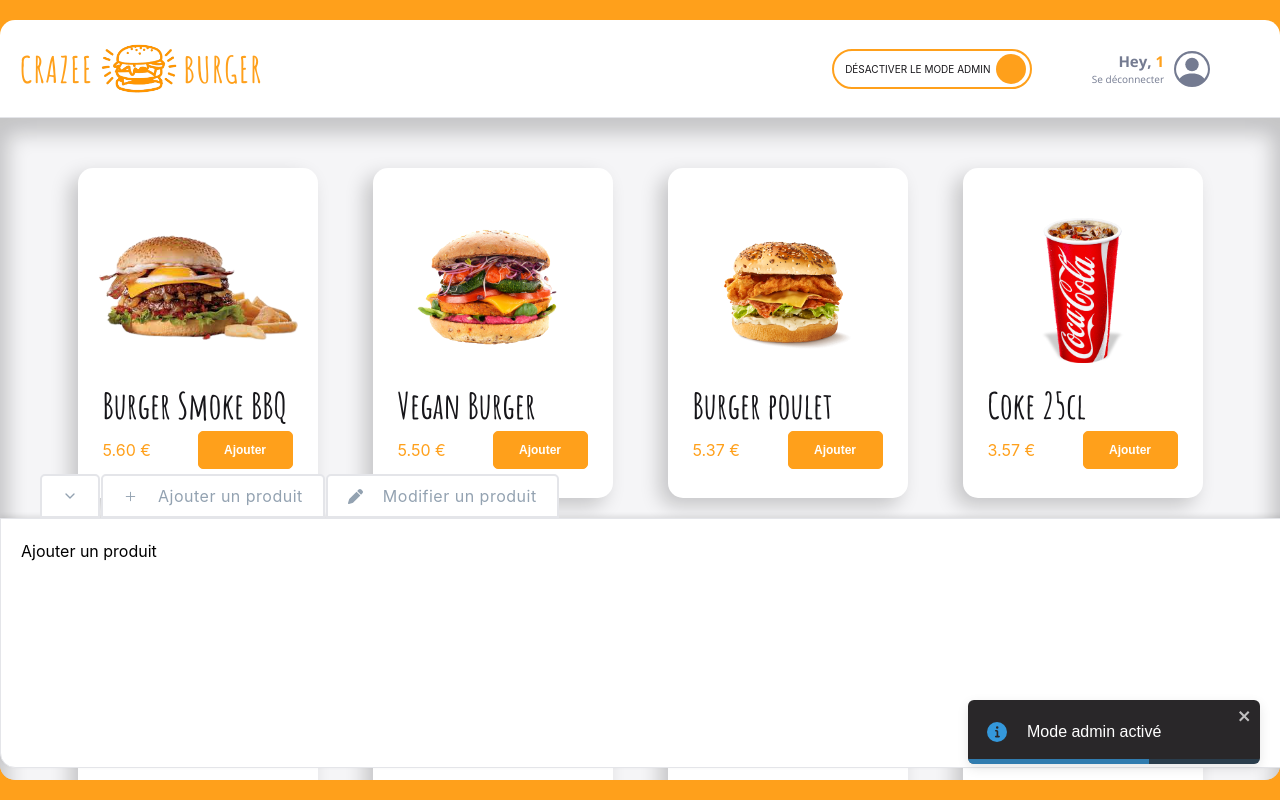
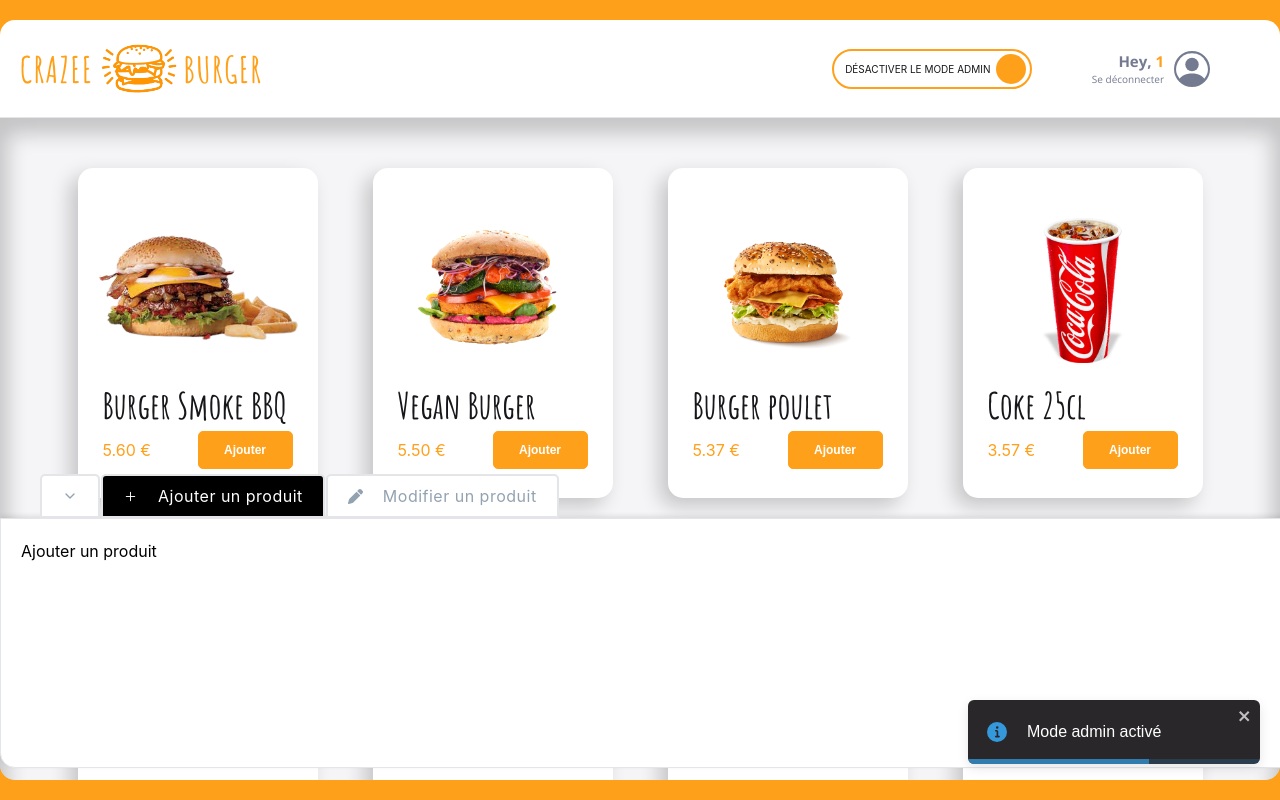
Before and after one commit to michelschmitt68/crazee-burger, a React (Vite) app: page /order/1 in a window 1280 px wide. Both pictures are taken after a click on the label 931 px from the left and 68 px from the top of the page. Built offline with nearby package versions, Linux system fonts and the light colour scheme; grey boxes are pictures that could not be loaded.

Commit message:
✨ F07: OrderPage < PanelAdmin < Add Tab selector, create const tabs for futur tab

```diff
--- a/src/components/pages/order/PanelAdmin/PanelAdmin.jsx
+++ b/src/components/pages/order/PanelAdmin/PanelAdmin.jsx
@@ -11,40 +11,64 @@
 
 const PanelAdmin = () => {
     const [isVisible, setIsVisible] = useState(true);
+    const [activeTab, setActiveTab] = useState("addProduct");
+    const [description, setDescription] = useState("Ajouter un produit")
     const { isChecked } = useContext(AdminContext);
 
 
     const handleVisibility = () => {
         setIsVisible(!isVisible)
-        console.log(isVisible);
       };
+
+      const tabs = [
+        {
+          id: "toggle",
+          Icon: !isVisible ? <FiChevronUp className="icon" /> : <FiChevronDown />,
+          onClick: handleVisibility,
+          className: !isVisible ? "tab-select" : ""
+        },
+        {
+          id: "addProduct",
+          Icon: <IoAdd className="icon" />,
+          inputValue: "Ajouter un produit",
+          onClick: () => {
+            setActiveTab("addProduct");
+            setDescription("Ajouter un produit");
+          },
+          className: activeTab === "addProduct" ? "tab-select" : ""
+        },
+        {
+          id: "editProduct",
+          Icon: <FaPen className="icon" />,
+          inputValue: "Modifier un produit",
+          onClick: () => {
+            setActiveTab("editProduct");
+            setDescription("Modifier un produit");
+          },
+          className: activeTab === "editProduct" ? "tab-select" : ""
+        }
+      ];
 
 
 if (!isChecked) return null;
   return (
 
-    <>
    <PanelAdminStyled>
       <div className="onglets">
+        {tabs.map((tab) => (
           <TabAdmin
-                Icon={!isVisible ? <FiChevronUp className="icon" /> : <FiChevronDown /> }
-                onClick={handleVisibility}
-                className={!isVisible ? "tab-select" : ""}
+            key={tab.id}
+            Icon={tab.Icon}
+            inputValue={tab.inputValue}
+            onClick={tab.onClick}
+            className={tab.className} // Pass className here
           />
-            <TabAdmin
-                Icon={<IoAdd  className="icon"/>}
-                inputValue="Ajouter un produit"
-            />
-            <TabAdmin
-                Icon={<FaPen className="icon"/>}
-                inputValue="Modifier un produit"
-            />
+        ))}
       </div>
       {isVisible && (
-          <div className="description">Ajouter un produit</div>
+        <div className="description">{description}</div>
       )}
     </PanelAdminStyled>
-    </>
 
   )
 }
```
Lines whose indentation alone changed are shown as unchanged.
